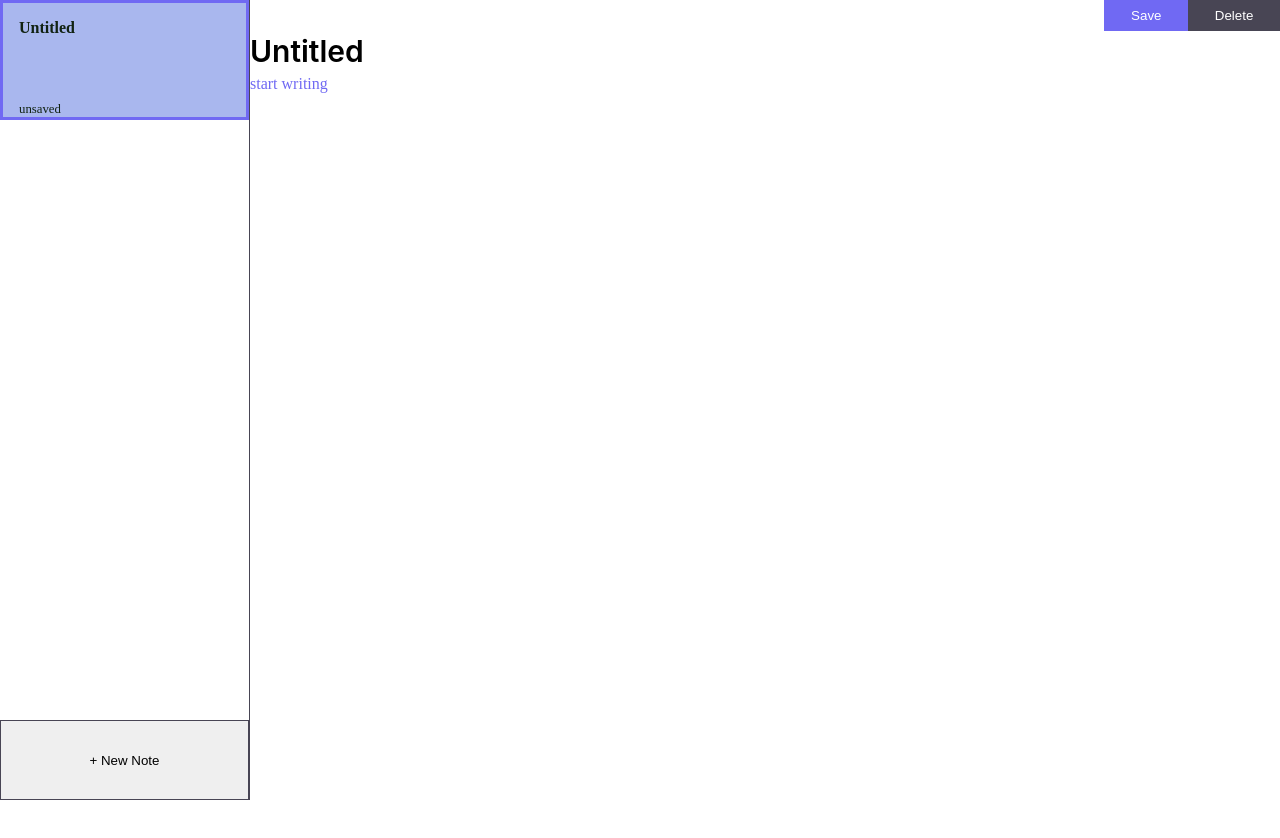
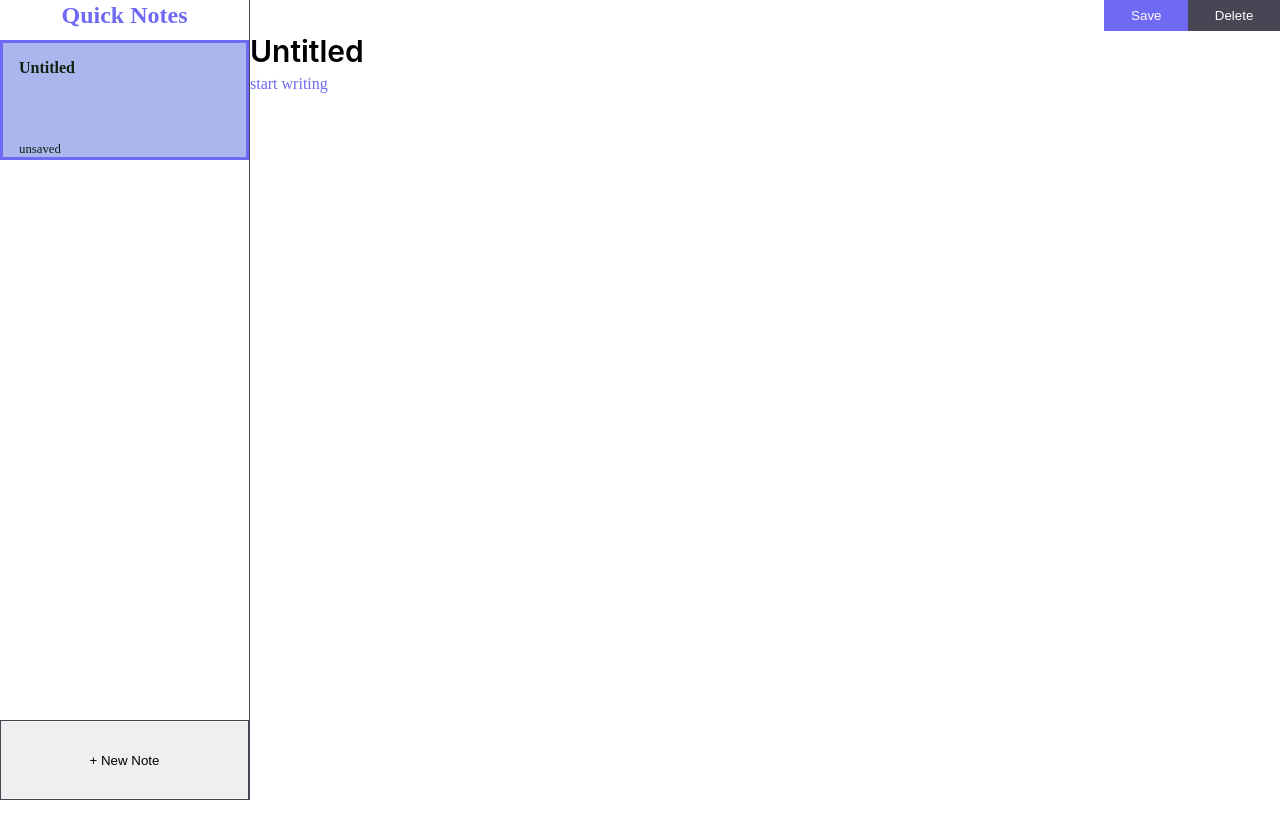
Before and after one commit to getYourMentor-org/frontend-project-beginner-1, a plain HTML site: page index.html in a window 1280 px wide. Drawn offline with Linux system fonts and the light colour scheme.

Commit message:
add Header (app Title)

```diff
--- a/index.html
+++ b/index.html
@@ -3,7 +3,7 @@
 <head>
     <meta charset="UTF-8">
     <meta name="viewport" content="width=device-width, initial-scale=1.0">
-    <title>Note App</title>
+    <title>Quick Notes</title>
     <link href="./style.css" rel="stylesheet" />
 </head>
 
@@ -18,6 +18,9 @@
 
     <div id='main-wrapper'>
         <section id='left-sidebar'>
+            <h1>
+                Quick Notes
+            </h1>
             <div class="overflow-auto">
                 <ul>
                 </ul>
--- a/style.css
+++ b/style.css
@@ -14,6 +14,11 @@ body{
     right: 0;
 }
 
+h1{
+    text-align: center;
+    padding: .1em 0;
+}
+
 .overflow-auto{
     overflow-y: auto;
 }
@@ -21,7 +26,6 @@ body{
     width:100%;
     min-height: 60px;
     border: 1px solid #484554;
-    grid-row: 2;
 }
 .create-note{
     display: flex;
@@ -131,7 +135,7 @@ li{
     #left-sidebar{
         border-right: 1px solid #484554;
         display: grid;
-        grid-template-rows: 90vh 10vh;
+        grid-template-rows: 5vh 85vh 10vh;
     }
     .toggle-none-sm{
         display: block;
```
